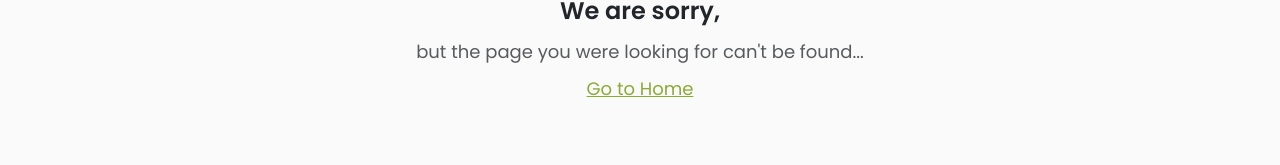
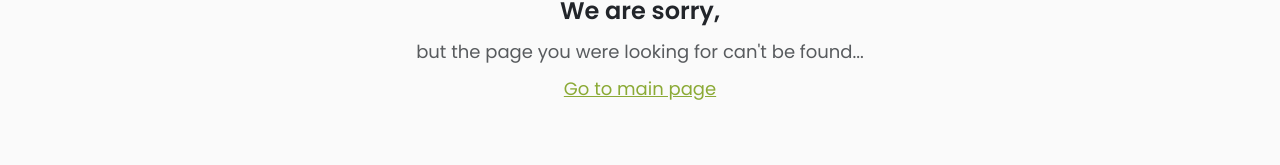
Before and after one commit to dag-szad/SoYummy, a Vue app in the folder frontend/: page /search in a window 1280 px wide. Shown: the part 475-640 px from the top of the page. Built offline with nearby package versions, Linux system fonts and the light colour scheme; sample sign-in values are in the browser's storage.

Commit message:
fix: change link in 404 page

```diff
--- a/frontend/src/components/pages/NotFound.vue
+++ b/frontend/src/components/pages/NotFound.vue
@@ -19,7 +19,7 @@
             <p class="error__text">
                 but the page you were looking for can't be found...
             </p>
-            <router-link to="/main" class="error__link">Go to Home</router-link>
+            <router-link to="/main" class="error__link">Go to main page</router-link>
         </div>
     </div>
 </template>
```
